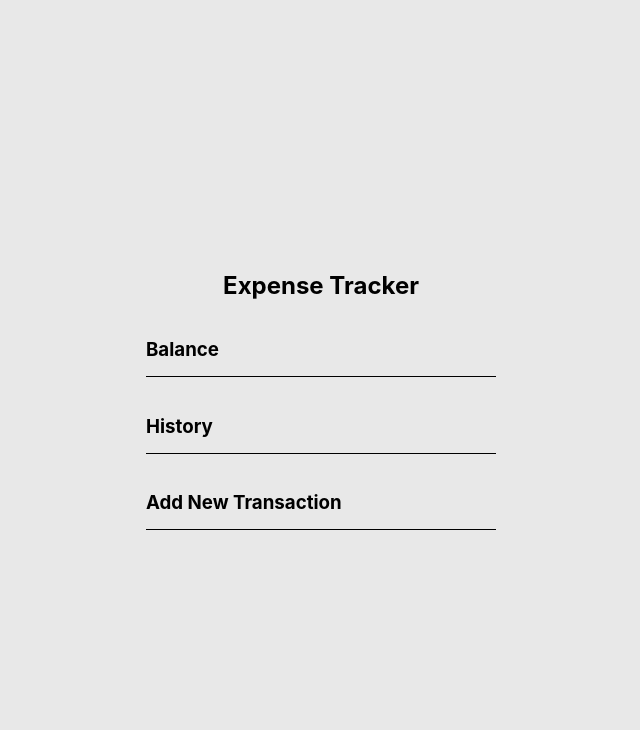
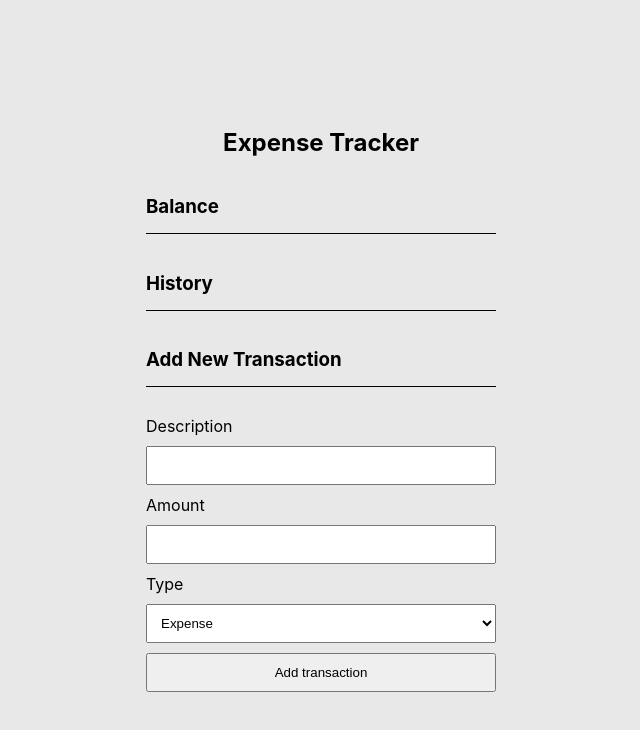
Before and after one commit to juniorleota/react-expense-tracker, a React (Create React App) app: page / in a window 1280 px wide. Shown: the top 730 px of the page, without its empty margins (319-959 px from the left). Built offline with nearby package versions, Linux system fonts and the light colour scheme.

Commit message:
Add tx feature implementation
* Includes error handling

```diff
--- a/src/App.css
+++ b/src/App.css
@@ -35,7 +35,7 @@
   padding-bottom: 15px;
 }
 
-.table {
+.flex-column {
   display: flex;
   flex-flow: column;
 }
@@ -57,3 +57,21 @@
 .income .amount {
   color: darkred;
 }
+
+.add-tx label {
+  padding: 10px 0;
+}
+
+.add-tx input, select, button {
+  padding: 10px;
+}
+
+.add-tx .add-tx-btn {
+  margin-top: 10px;
+}
+
+.error-message {
+  padding: 10px;
+  background-color: #ff00002e;
+  box-shadow: rgb(94 63 63 / 14%) 0 8px 24px;
+}
--- a/src/components/AddTx.js
+++ b/src/components/AddTx.js
@@ -1,11 +1,13 @@
 import React, {Component} from 'react';
 import SubHeader from "../common/SubHeader";
+import AddTxForm from "./AddTxForm";
 
 class AddTx extends Component {
   render() {
     return (
-        <div>
+        <div className={"add-tx"}>
           <SubHeader value={"Add New Transaction"} underline={true}/>
+          <AddTxForm/>
         </div>
     );
   }
--- /dev/null
+++ b/src/components/AddTxForm.js
@@ -0,0 +1,50 @@
+import React, {Component} from 'react';
+import AddTxInputElem from "./AddTxInputElem";
+import AddTxType from "./AddTxType";
+import {addTx} from "./TxGlobalState";
+
+class AddTxForm extends Component {
+  constructor(props) {
+    super(props);
+    this.state = {
+      isError: false
+    }
+    this.handleSubmit = this.handleSubmit.bind(this);
+  }
+
+  render() {
+    return (
+        <form className={"flex-column"} onSubmit={this.handleSubmit}>
+          {this.getErrorMessage()}
+          <AddTxInputElem label={"Description"} type={"text"} name={"description"}/>
+          <AddTxInputElem label={"Amount"} type={"number"} name={"amount"}/>
+          <AddTxType/>
+          <button className={"add-tx-btn"} type={"submit"}>Add transaction</button>
+        </form>
+    );
+  }
+
+  getErrorMessage() {
+    if (this.state.isError) {
+      return <div className={"error-message"}>Please enter both a description and amount.</div>;
+    }
+    return <></>;
+  }
+
+  handleSubmit(event) {
+    const newTx = {
+      description: event.target['description'].value,
+      amount: event.target['amount'].value,
+      type: event.target['type'].value
+    };
+    if (newTx.description && newTx.amount) {
+      addTx(newTx);
+      this.setState({isError: false});
+    } else {
+      this.setState({isError: true});
+      event.preventDefault();
+    }
+  }
+}
+
+export default AddTxForm;
--- /dev/null
+++ b/src/components/AddTxInputElem.js
@@ -0,0 +1,14 @@
+import React, {Component} from 'react';
+
+class AddTxInputElem extends Component {
+  render() {
+    return (
+        <div className={"flex-column"}>
+          <label>{this.props.label}</label>
+          <input placeholder={this.props.placeholder} type={this.props.type} name={this.props.name}/>
+        </div>
+    );
+  }
+}
+
+export default AddTxInputElem;
--- /dev/null
+++ b/src/components/AddTxType.js
@@ -0,0 +1,17 @@
+import React, {Component} from 'react';
+
+class AddTxType extends Component {
+  render() {
+    return (
+        <div className={"flex-column"}>
+          <label>Type</label>
+          <select name={"type"}>
+            <option value={"expense"}>Expense</option>
+            <option value={"income"}>Income</option>
+          </select>
+        </div>
+    );
+  }
+}
+
+export default AddTxType;
--- a/src/components/TxHistoryList.js
+++ b/src/components/TxHistoryList.js
@@ -1,6 +1,6 @@
 import React, {Component} from 'react';
 import TxHistoryListItem from "./TxHistoryListItem";
-import {getTxItems, addTx} from "./TxGlobalState"
+import {getTxItems} from "./TxGlobalState"
 
 class TxHistoryList extends Component {
   constructor(props) {
@@ -15,9 +15,8 @@ class TxHistoryList extends Component {
   }
 
   render() {
-
     return (
-        <div className={"table"}>
+        <div className={"flex-column"}>
           {this.txRows()}
         </div>
     );
```
